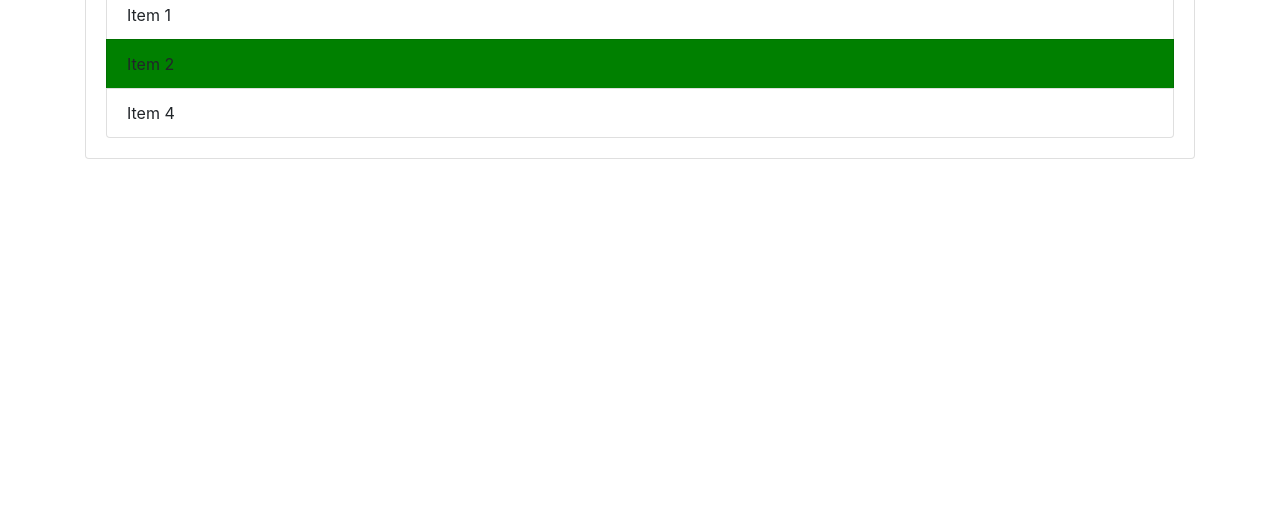
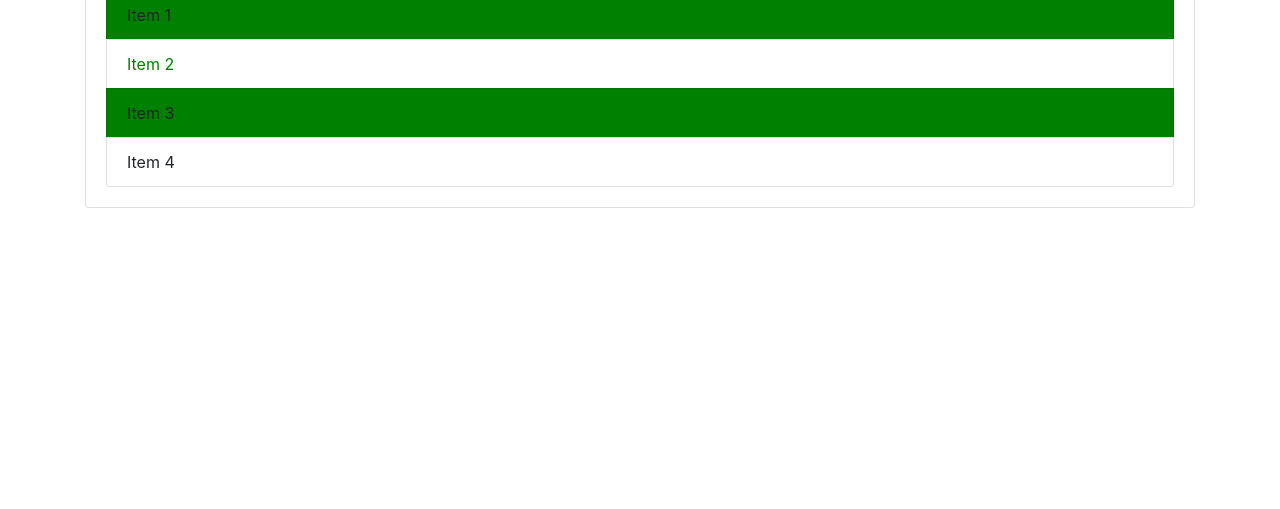
Before and after one commit to dkisan/first, a plain HTML site: page index.html in a window 1280 px wide. Shown: the part 291-800 px from the top of the page. Drawn offline with nearby package versions, Linux system fonts and the light colour scheme.

Commit message:
dom queryselector all

```diff
--- a/index.html
+++ b/index.html
@@ -56,12 +56,17 @@
     //   li[i].style.fontWeight = 'bold'
     // }
 
-    const lists = document.querySelector('.list-group-item:nth-child(2)')
-    const listthree = document.querySelector('.list-group-item:nth-child(3)')
-    lists.style.backgroundColor = 'green'
-    listthree.style.display = 'none'
+    // const lists = document.querySelector('.list-group-item:nth-child(2)')
+    // const listthree = document.querySelector('.list-group-item:nth-child(3)')
+    // lists.style.backgroundColor = 'green'
+    // listthree.style.display = 'none'
 
-
+    const ls = document.querySelectorAll('.list-group-item')
+    ls[1].style.color = 'green'
+    const oddls = document.querySelectorAll('.list-group-item:nth-child(odd)')
+    for(let i=0;i<oddls.length;i++){
+      oddls[i].style.backgroundColor = 'green'
+    }
 
 
 
```
